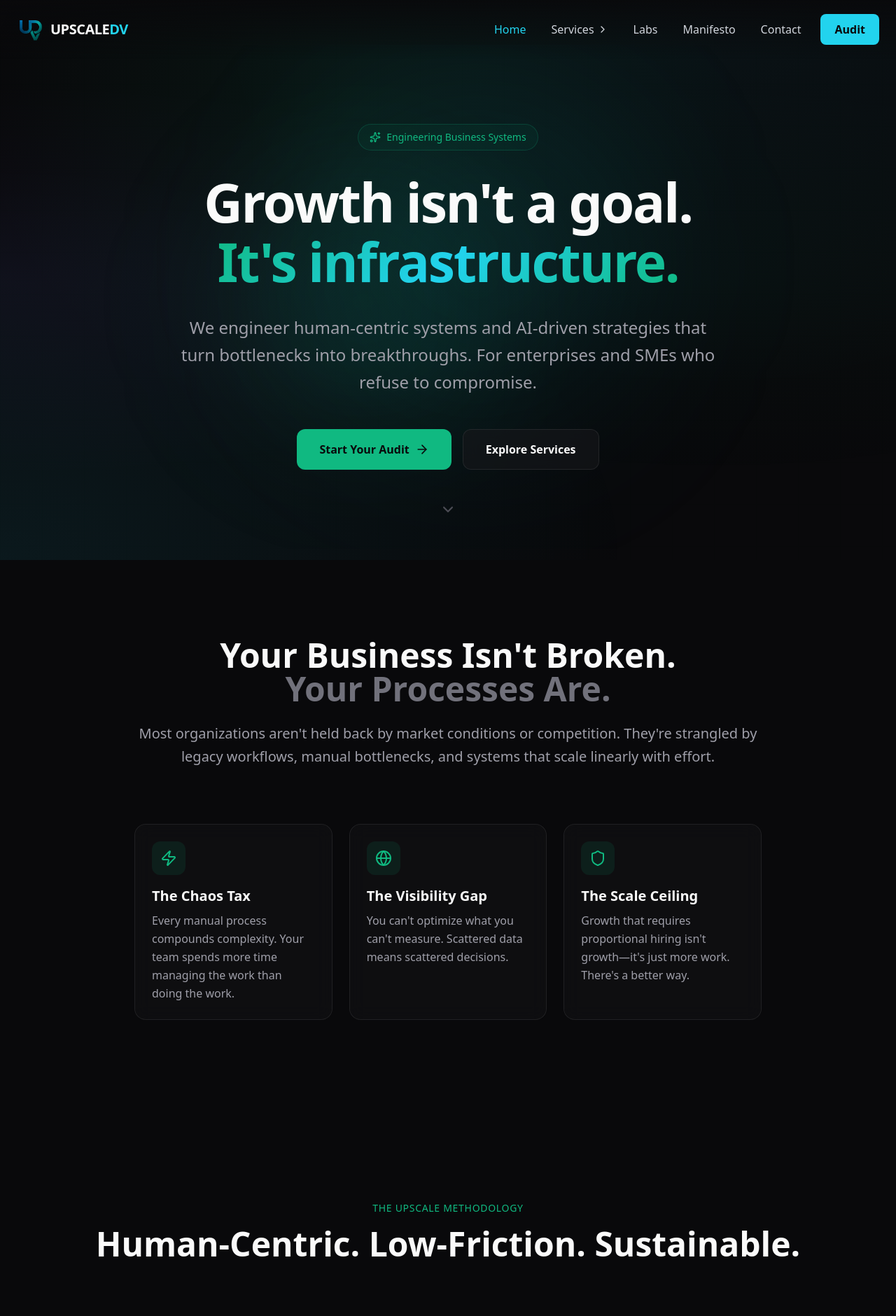
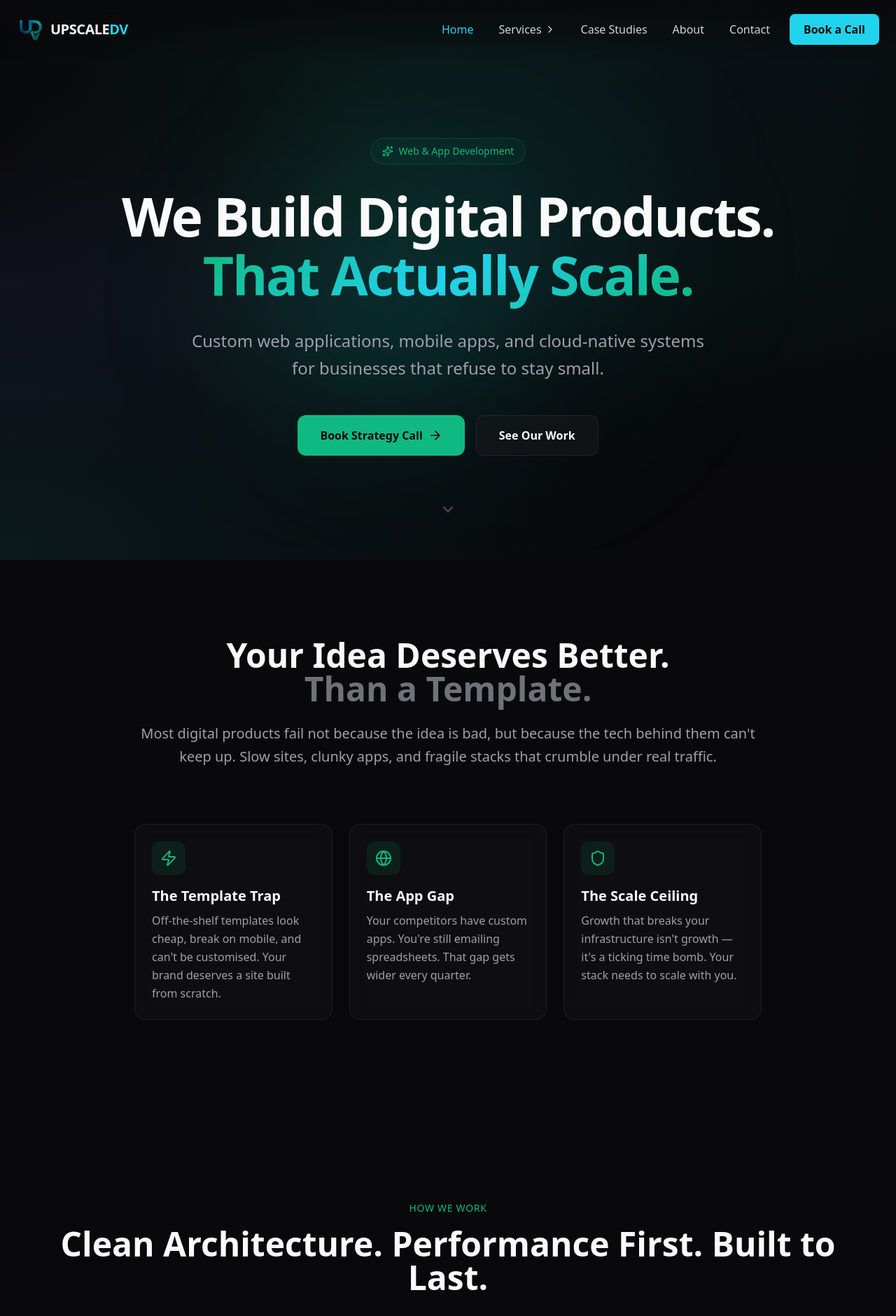
Before and after one commit to D-Voncleph/upscale-dv-site, a Next.js app: page / in a window 1280 px wide. Shown: the top 1880 px of the page at 70% size. Built offline with nearby package versions, Linux system fonts and the light colour scheme.

Commit message:
feat: rewrite nav, footer, layout metadata, and homepage content for web/app positioning (A.3-A.6)

```diff
--- a/app/layout.tsx
+++ b/app/layout.tsx
@@ -10,8 +10,24 @@ const inter = Inter({
 });
 
 export const metadata: Metadata = {
-    title: "UPSCALE DV | Engineering Business Systems",
-    description: "UPSCALE DV engineers human-centric systems and AI-driven strategies that turn bottlenecks into breakthroughs.",
+    metadataBase: new URL('https://upscaledv.com'),
+    title: {
+        default: 'UPSCALE DV | Web & App Development',
+        template: '%s | UPSCALE DV',
+    },
+    description: 'UPSCALE DV designs and ships custom web applications, mobile apps, and cloud-native systems for businesses that refuse to stay small.',
+    openGraph: {
+        type: 'website',
+        locale: 'en_US',
+        url: 'https://upscaledv.com',
+        siteName: 'UPSCALE DV',
+        title: 'UPSCALE DV | Web & App Development',
+        description: 'Custom web apps, mobile apps, and cloud architecture.',
+    },
+    twitter: {
+        card: 'summary_large_image',
+        title: 'UPSCALE DV | Web & App Development',
+    },
 };
 
 export default function RootLayout({
--- a/app/page.tsx
+++ b/app/page.tsx
@@ -114,7 +114,7 @@ function HeroSection() {
                     <motion.div variants={itemVariants} className="inline-flex items-center gap-2 px-4 py-2 rounded-full border border-emerald-500/20 bg-emerald-500/5 mb-8">
                         <Sparkles className="w-4 h-4 text-emerald-400" />
                         <span className="text-sm font-medium text-emerald-400">
-                            Engineering Business Systems
+                            Web & App Development
                         </span>
                     </motion.div>
 
@@ -122,17 +122,16 @@ function HeroSection() {
                         variants={itemVariants}
                         className="heading-display mb-8 tracking-tight"
                     >
-                        Growth isn&apos;t a goal. <br />
-                        <span className="text-gradient">It&apos;s infrastructure.</span>
+                        We Build Digital Products. <br />
+                        <span className="text-gradient">That Actually Scale.</span>
                     </motion.h1>
 
                     <motion.p
                         variants={itemVariants}
                         className="text-xl md:text-2xl text-zinc-400 max-w-3xl mx-auto mb-12 leading-relaxed"
                     >
-                        We engineer human-centric systems and AI-driven strategies that turn
-                        bottlenecks into breakthroughs. For enterprises and SMEs who refuse
-                        to compromise.
+                        Custom web applications, mobile apps, and cloud-native systems
+                        for businesses that refuse to stay small.
                     </motion.p>
 
                     <motion.div
@@ -140,22 +139,22 @@ function HeroSection() {
                         className="flex flex-col sm:flex-row gap-4 justify-center"
                     >
                         <Link
-                            href="/audit"
+                            href="/contact"
                             className="group relative inline-flex items-center justify-center gap-2 px-8 py-4 bg-emerald-500 text-zinc-950 font-bold rounded-xl overflow-hidden"
                         >
                             {/* Button glow effect */}
                             <motion.div
                                 className="absolute inset-0 bg-gradient-to-r from-emerald-400 to-cyan-400 opacity-0 group-hover:opacity-20 transition-opacity"
                             />
-                            <span className="relative z-10">Start Your Audit</span>
+                            <span className="relative z-10">Book Strategy Call</span>
                             <ArrowRight className="w-5 h-5 transition-transform group-hover:translate-x-1 relative z-10" />
                         </Link>
 
                         <Link
-                            href="/services"
+                            href="/case-studies"
                             className="inline-flex items-center justify-center gap-2 px-8 py-4 glass rounded-xl font-semibold hover:glass-hover transition-all"
                         >
-                            Explore Services
+                            See Our Work
                         </Link>
                     </motion.div>
                 </motion.div>
@@ -185,31 +184,31 @@ function ProblemSection() {
                     className="text-center mb-20"
                 >
                     <h2 className="text-3xl md:text-5xl font-bold mb-6">
-                        Your Business Isn&apos;t Broken. <br />
-                        <span className="text-zinc-500">Your Processes Are.</span>
+                        Your Idea Deserves Better. <br />
+                        <span className="text-zinc-500">Than a Template.</span>
                     </h2>
                     <p className="text-xl text-zinc-400 leading-relaxed">
-                        Most organizations aren&apos;t held back by market conditions or competition.
-                        They&apos;re strangled by legacy workflows, manual bottlenecks, and systems
-                        that scale linearly with effort.
+                        Most digital products fail not because the idea is bad, but because
+                        the tech behind them can&apos;t keep up. Slow sites, clunky apps, and
+                        fragile stacks that crumble under real traffic.
                     </p>
                 </motion.div>
 
                 <div className="grid md:grid-cols-3 gap-6">
                     {[
                         {
-                            title: "The Chaos Tax",
-                            description: "Every manual process compounds complexity. Your team spends more time managing the work than doing the work.",
+                            title: "The Template Trap",
+                            description: "Off-the-shelf templates look cheap, break on mobile, and can't be customised. Your brand deserves a site built from scratch.",
                             icon: Zap,
                         },
                         {
-                            title: "The Visibility Gap",
-                            description: "You can't optimize what you can't measure. Scattered data means scattered decisions.",
+                            title: "The App Gap",
+                            description: "Your competitors have custom apps. You're still emailing spreadsheets. That gap gets wider every quarter.",
                             icon: Globe,
                         },
                         {
                             title: "The Scale Ceiling",
-                            description: "Growth that requires proportional hiring isn't growth—it's just more work. There's a better way.",
+                            description: "Growth that breaks your infrastructure isn't growth — it's a ticking time bomb. Your stack needs to scale with you.",
                             icon: Shield,
                         },
                     ].map((item, index) => (
@@ -245,10 +244,10 @@ function SolutionSection() {
                     className="text-center mb-20"
                 >
                     <span className="text-emerald-400 font-medium tracking-wider uppercase text-sm">
-                        The Upscale Methodology
+                        How We Work
                     </span>
                     <h2 className="text-3xl md:text-5xl font-bold mt-4 mb-6">
-                        Human-Centric. Low-Friction. Sustainable.
+                        Clean Architecture. Performance First. Built to Last.
                     </h2>
                 </motion.div>
 
@@ -262,15 +261,15 @@ function SolutionSection() {
                     >
                         {[
                             {
-                                title: "Human-First Design",
-                                description: "We build systems around how people actually work, not how spreadsheets think they should.",
+                                title: "Clean Architecture",
+                                description: "We write code that humans can read, maintain, and extend. No spaghetti. No tech debt traps.",
                             },
                             {
-                                title: "Automation as Amplification",
-                                description: "AI should multiply your team's output, not replace your team's judgment.",
+                                title: "Performance First",
+                                description: "Every millisecond matters. We optimise for Core Web Vitals, fast loads, and smooth interactions.",
                             },
                             {
-                                title: "Sustainable Scale",
+                                title: "Built to Last",
                                 description: "Infrastructure that grows with you. No rewrites. No migrations. No chaos.",
                             },
                         ].map((item, index) => (
@@ -294,7 +293,7 @@ function SolutionSection() {
                         className="glass rounded-2xl p-8 border-emerald-500/20"
                     >
                         <div className="space-y-4">
-                            {["Identify", "Analyze", "Architect", "Implement", "Optimize"].map(
+                            {["Discover", "Design", "Build", "Deploy", "Support"].map(
                                 (step, index) => (
                                     <div
                                         key={step}
@@ -318,23 +317,23 @@ function SolutionSection() {
 function PillarsSection() {
     const pillars = [
         {
-            title: "Upscale Corporate",
-            description: "Strategic automation and efficiency audits for SMEs and Global Enterprises. We don't just fix processes; we re-engineer them for scale.",
-            href: "/services/business-architecture",
+            title: "Web Development",
+            description: "Custom websites and web applications built with Next.js, React, and TypeScript. Responsive, fast, and designed to convert visitors into customers.",
+            href: "/services/web-development",
             icon: Beaker,
             size: "col-span-12 md:col-span-6 lg:col-span-4",
         },
         {
-            title: "Upscale Professional",
-            description: "Personalized career architecture and digital literacy strategies for professionals ready to level up.",
-            href: "/services",
+            title: "Mobile & App Development",
+            description: "Cross-platform mobile apps with React Native. From MVP to app store deployment — one codebase, every platform.",
+            href: "/services/mobile-development",
             icon: Globe,
             size: "col-span-12 md:col-span-6 lg:col-span-4",
         },
         {
-            title: "Upscale Labs",
-            description: "Our innovation hub. Proprietary tools and experiments that push what's possible.",
-            href: "/labs",
+            title: "Systems Architecture",
+            description: "Cloud infrastructure, CI/CD pipelines, and DevOps automation. The invisible engine that keeps your products running at scale.",
+            href: "/services/systems-architecture",
             icon: Zap,
             size: "col-span-12 lg:col-span-4",
         },
@@ -349,7 +348,7 @@ function PillarsSection() {
                     viewport={{ once: true }}
                     className="text-3xl md:text-4xl font-bold mb-12 text-center"
                 >
-                    The Ecosystem
+                    What We Build
                 </motion.h2>
 
                 <div className="bento-grid">
@@ -599,24 +598,23 @@ function CTASection() {
 
                     <div className="relative z-10">
                         <h2 className="text-3xl md:text-5xl font-bold mb-6">
-                            Ready to systematize and scale?
+                            Ready to build your digital product?
                         </h2>
                         <p className="text-xl text-zinc-400 mb-10 max-w-2xl mx-auto">
-                            Let's identify your bottlenecks and build the infrastructure
-                            for sustainable growth.
+                            Let&apos;s architect your next web app, mobile app, or cloud system.
                         </p>
                         <div className="flex flex-col sm:flex-row gap-4 justify-center">
                             <Link
-                                href="/audit"
+                                href="/contact"
                                 className="inline-flex items-center justify-center gap-2 px-8 py-4 bg-emerald-500 text-zinc-950 font-bold rounded-xl hover:bg-emerald-400 transition-all"
                             >
-                                Start Free Audit
+                                Start a Project
                             </Link>
                             <Link
-                                href="/manifesto"
+                                href="/about"
                                 className="inline-flex items-center justify-center gap-2 px-8 py-4 glass rounded-xl font-semibold hover:glass-hover transition-all"
                             >
-                                Read Our Manifesto
+                                Learn About Us
                             </Link>
                         </div>
                     </div>
--- a/components/footer.tsx
+++ b/components/footer.tsx
@@ -2,28 +2,29 @@
 
 import Link from "next/link";
 import Image from "next/image";
-import { ArrowUpRight, Linkedin } from "lucide-react";
+import { ArrowUpRight, Linkedin, Github } from "lucide-react";
 
 const footerLinks = {
     brand: {
-        description: "Engineering the infrastructure of growth.",
+        description: "Web & App Development. Systems Architecture.",
         social: [
             { icon: Linkedin, href: "https://linkedin.com/company/upscaledv", label: "LinkedIn" },
+            { icon: Github, href: "https://github.com/D-Voncleph", label: "GitHub" },
         ],
     },
     services: [
-        { label: "AI Automation", href: "/services/ai-automation" },
-        { label: "Digital Construction", href: "/services/digital-construction" },
-        { label: "Business Architecture", href: "/services/business-architecture" },
+        { label: "Web Development", href: "/services/web-development" },
+        { label: "Mobile & App Development", href: "/services/mobile-development" },
+        { label: "Systems Architecture", href: "/services/systems-architecture" },
     ],
     agency: [
-        { label: "Labs", href: "/labs" },
-        { label: "Manifesto", href: "/manifesto" },
+        { label: "Case Studies", href: "/case-studies" },
+        { label: "About", href: "/about" },
         { label: "Contact", href: "/contact" },
     ],
     legal: [
-        { label: "Privacy Policy", href: "#" },
-        { label: "Terms of Service", href: "#" },
+        { label: "Privacy Policy", href: "/privacy" },
+        { label: "Terms of Service", href: "/terms" },
     ],
 };
 
@@ -108,17 +109,17 @@ export function Footer() {
                         <ul className="space-y-3">
                             {footerLinks.legal.map((link) => (
                                 <li key={link.label}>
-                                    <a
+                                    <Link
                                         href={link.href}
                                         className="text-zinc-400 hover:text-electric-400 transition-colors text-sm"
                                     >
                                         {link.label}
-                                    </a>
+                                    </Link>
                                 </li>
                             ))}
                         </ul>
                         <div className="mt-8 p-4 rounded-xl bg-white/5 border border-white/5">
-                            <p className="text-sm text-zinc-400 mb-3">Ready to scale?</p>
+                            <p className="text-sm text-zinc-400 mb-3">Ready to build?</p>
                             <Link
                                 href="/contact"
                                 className="inline-flex items-center justify-center w-full px-4 py-2 bg-electric-400 text-charcoal-900 font-semibold rounded-lg hover:bg-electric-300 transition-colors"
@@ -135,7 +136,7 @@ export function Footer() {
                         &copy; {currentYear} UPSCALE DV. All rights reserved.
                     </p>
                     <p className="text-zinc-600 text-sm">
-                        Built in Public. Shipped from the Future.
+                        Crafted with precision. Powered by systems thinking.
                     </p>
                 </div>
             </div>
--- a/components/navigation.tsx
+++ b/components/navigation.tsx
@@ -10,16 +10,16 @@ import { usePathname } from "next/navigation";
 const navItems = [
     { href: "/", label: "Home" },
     { href: "/services", label: "Services" },
-    { href: "/labs", label: "Labs" },
-    { href: "/manifesto", label: "Manifesto" },
+    { href: "/case-studies", label: "Case Studies" },
+    { href: "/about", label: "About" },
     { href: "/contact", label: "Contact" },
-    { href: "/audit", label: "Audit", isCta: true },
+    { href: "/contact", label: "Book a Call", isCta: true },
 ];
 
 const servicesSubmenu = [
-    { href: "/services/ai-automation", label: "AI Automation" },
-    { href: "/services/digital-construction", label: "Digital Construction" },
-    { href: "/services/business-architecture", label: "Business Architecture" },
+    { href: "/services/web-development", label: "Web Development" },
+    { href: "/services/mobile-development", label: "Mobile & App Development" },
+    { href: "/services/systems-architecture", label: "Systems Architecture" },
 ];
 
 export function Navigation() {
```
